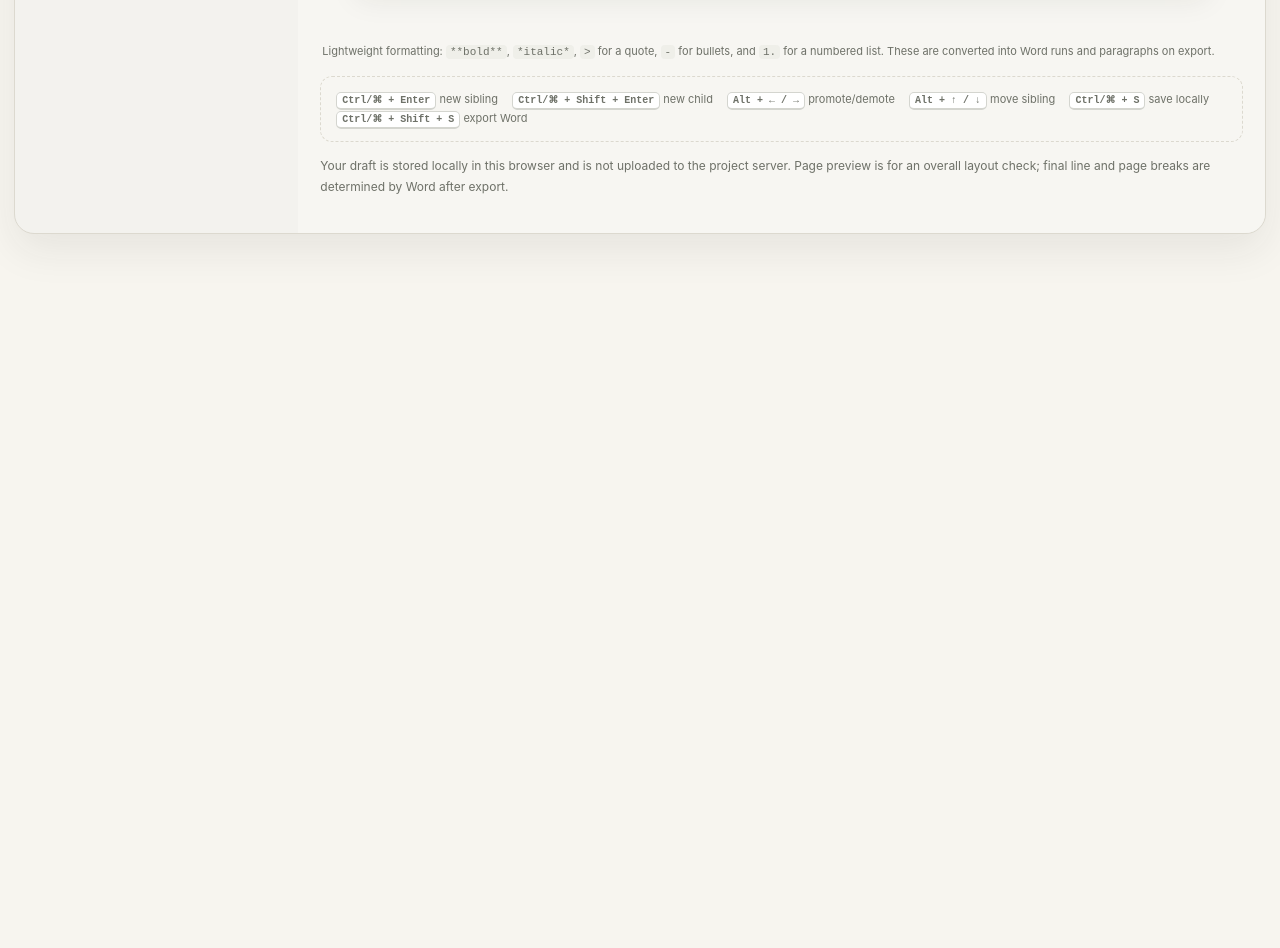
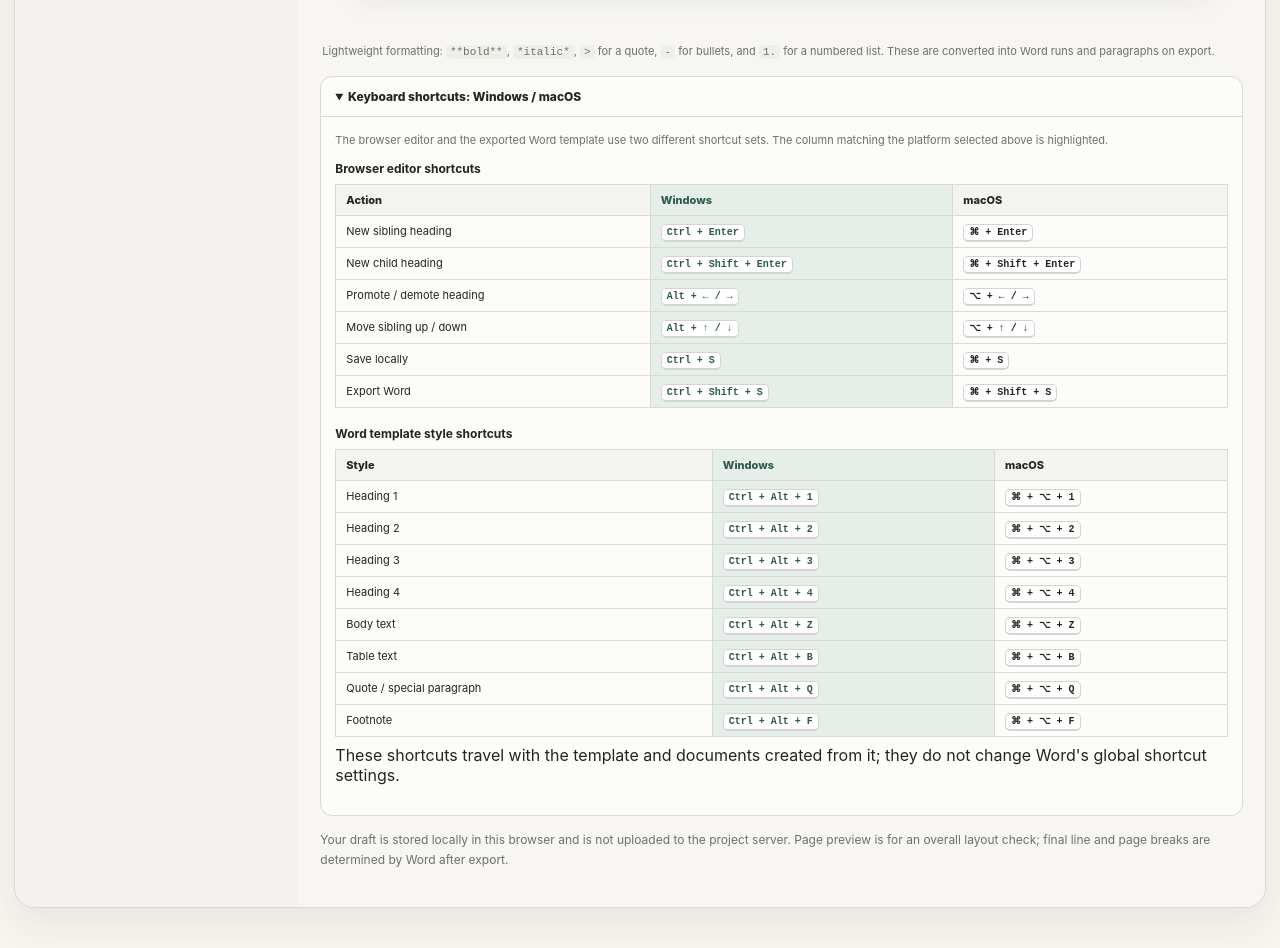
Before and after one commit to SeekerThinker/word-writing-templates, a plain HTML site: page site/en/editor.html in a window 1280 px wide. Shown: the part 1120-2068 px from the top of the page. Before the commit the page ends 1410 px from the top, so only its background shows below. Drawn offline with nearby package versions, Linux system fonts and the light colour scheme.

Commit message:
Add platform shortcut reference to English editor

```diff
--- a/site/en/editor.html
+++ b/site/en/editor.html
@@ -9,6 +9,24 @@
   <link rel="alternate" hreflang="zh-CN" href="../editor.html" />
   <link rel="alternate" hreflang="en" href="./editor.html" />
   <link rel="stylesheet" href="../editor.css" />
+  <style>
+    .shortcut-panel { margin-top: 14px; border: 1px solid var(--line); border-radius: 12px; background: rgba(255,255,255,.7); overflow: hidden; }
+    .shortcut-panel summary { padding: 12px 14px; cursor: pointer; font-size: 12px; font-weight: 800; }
+    .shortcut-panel[open] summary { border-bottom: 1px solid var(--line); }
+    .shortcut-content { padding: 14px; }
+    .shortcut-content > p { margin: 0 0 12px; color: var(--muted); font-size: 11px; line-height: 1.65; }
+    .shortcut-group + .shortcut-group { margin-top: 18px; }
+    .shortcut-group h3 { margin: 0 0 8px; font-size: 12px; }
+    .shortcut-table-wrap { overflow-x: auto; }
+    .shortcut-table { width: 100%; border-collapse: collapse; font-size: 11px; }
+    .shortcut-table th, .shortcut-table td { padding: 8px 10px; border: 1px solid var(--line); text-align: left; vertical-align: middle; }
+    .shortcut-table th { background: #f3f3ef; font-weight: 800; }
+    .shortcut-table kbd { white-space: nowrap; padding: 2px 5px; border: 1px solid #d4d5cf; border-bottom-width: 2px; border-radius: 5px; background: white; font: 700 10px/1.2 ui-monospace, monospace; }
+    .shortcut-panel[data-active-platform="windows"] [data-shortcut-platform="windows"],
+    .shortcut-panel[data-active-platform="macos"] [data-shortcut-platform="macos"] { background: var(--accent-soft); color: var(--accent); }
+    .shortcut-platform-note { margin-top: 8px !important; }
+    @media (max-width: 720px) { .shortcut-table { min-width: 560px; } }
+  </style>
 </head>
 <body>
   <header class="editor-topbar">
@@ -60,7 +78,37 @@
         <div class="document-canvas" id="documentCanvas" aria-live="polite"></div>
         <div class="editor-help">
           <p class="syntax-help">Lightweight formatting: <code>**bold**</code>, <code>*italic*</code>, <code>&gt;</code> for a quote, <code>-</code> for bullets, and <code>1.</code> for a numbered list. These are converted into Word runs and paragraphs on export.</p>
-          <div class="keyboard-help"><kbd>Ctrl/⌘ + Enter</kbd> new sibling　 <kbd>Ctrl/⌘ + Shift + Enter</kbd> new child　 <kbd>Alt + ← / →</kbd> promote/demote　 <kbd>Alt + ↑ / ↓</kbd> move sibling　 <kbd>Ctrl/⌘ + S</kbd> save locally　 <kbd>Ctrl/⌘ + Shift + S</kbd> export Word</div>
+          <details class="shortcut-panel" id="shortcutPanel" open>
+            <summary>Keyboard shortcuts: Windows / macOS</summary>
+            <div class="shortcut-content">
+              <p>The browser editor and the exported Word template use two different shortcut sets. The column matching the platform selected above is highlighted.</p>
+              <section class="shortcut-group" aria-labelledby="web-shortcuts-title">
+                <h3 id="web-shortcuts-title">Browser editor shortcuts</h3>
+                <div class="shortcut-table-wrap"><table class="shortcut-table"><thead><tr><th>Action</th><th data-shortcut-platform="windows">Windows</th><th data-shortcut-platform="macos">macOS</th></tr></thead><tbody>
+                  <tr><td>New sibling heading</td><td data-shortcut-platform="windows"><kbd>Ctrl + Enter</kbd></td><td data-shortcut-platform="macos"><kbd>⌘ + Enter</kbd></td></tr>
+                  <tr><td>New child heading</td><td data-shortcut-platform="windows"><kbd>Ctrl + Shift + Enter</kbd></td><td data-shortcut-platform="macos"><kbd>⌘ + Shift + Enter</kbd></td></tr>
+                  <tr><td>Promote / demote heading</td><td data-shortcut-platform="windows"><kbd>Alt + ← / →</kbd></td><td data-shortcut-platform="macos"><kbd>⌥ + ← / →</kbd></td></tr>
+                  <tr><td>Move sibling up / down</td><td data-shortcut-platform="windows"><kbd>Alt + ↑ / ↓</kbd></td><td data-shortcut-platform="macos"><kbd>⌥ + ↑ / ↓</kbd></td></tr>
+                  <tr><td>Save locally</td><td data-shortcut-platform="windows"><kbd>Ctrl + S</kbd></td><td data-shortcut-platform="macos"><kbd>⌘ + S</kbd></td></tr>
+                  <tr><td>Export Word</td><td data-shortcut-platform="windows"><kbd>Ctrl + Shift + S</kbd></td><td data-shortcut-platform="macos"><kbd>⌘ + Shift + S</kbd></td></tr>
+                </tbody></table></div>
+              </section>
+              <section class="shortcut-group" aria-labelledby="word-shortcuts-title">
+                <h3 id="word-shortcuts-title">Word template style shortcuts</h3>
+                <div class="shortcut-table-wrap"><table class="shortcut-table"><thead><tr><th>Style</th><th data-shortcut-platform="windows">Windows</th><th data-shortcut-platform="macos">macOS</th></tr></thead><tbody>
+                  <tr><td>Heading 1</td><td data-shortcut-platform="windows"><kbd>Ctrl + Alt + 1</kbd></td><td data-shortcut-platform="macos"><kbd>⌘ + ⌥ + 1</kbd></td></tr>
+                  <tr><td>Heading 2</td><td data-shortcut-platform="windows"><kbd>Ctrl + Alt + 2</kbd></td><td data-shortcut-platform="macos"><kbd>⌘ + ⌥ + 2</kbd></td></tr>
+                  <tr><td>Heading 3</td><td data-shortcut-platform="windows"><kbd>Ctrl + Alt + 3</kbd></td><td data-shortcut-platform="macos"><kbd>⌘ + ⌥ + 3</kbd></td></tr>
+                  <tr><td>Heading 4</td><td data-shortcut-platform="windows"><kbd>Ctrl + Alt + 4</kbd></td><td data-shortcut-platform="macos"><kbd>⌘ + ⌥ + 4</kbd></td></tr>
+                  <tr><td>Body text</td><td data-shortcut-platform="windows"><kbd>Ctrl + Alt + Z</kbd></td><td data-shortcut-platform="macos"><kbd>⌘ + ⌥ + Z</kbd></td></tr>
+                  <tr><td>Table text</td><td data-shortcut-platform="windows"><kbd>Ctrl + Alt + B</kbd></td><td data-shortcut-platform="macos"><kbd>⌘ + ⌥ + B</kbd></td></tr>
+                  <tr><td>Quote / special paragraph</td><td data-shortcut-platform="windows"><kbd>Ctrl + Alt + Q</kbd></td><td data-shortcut-platform="macos"><kbd>⌘ + ⌥ + Q</kbd></td></tr>
+                  <tr><td>Footnote</td><td data-shortcut-platform="windows"><kbd>Ctrl + Alt + F</kbd></td><td data-shortcut-platform="macos"><kbd>⌘ + ⌥ + F</kbd></td></tr>
+                </tbody></table></div>
+                <p class="shortcut-platform-note">These shortcuts travel with the template and documents created from it; they do not change Word's global shortcut settings.</p>
+              </section>
+            </div>
+          </details>
           <p class="editor-note">Your draft is stored locally in this browser and is not uploaded to the project server. Page preview is for an overall layout check; final line and page breaks are determined by Word after export.</p>
         </div>
       </section>
@@ -68,6 +116,16 @@
   </main>
   <script src="https://cdnjs.cloudflare.com/ajax/libs/jszip/3.10.1/jszip.min.js" integrity="sha512-XMVd28F1oH/O71fzwBnV7HucLxVwtxf26XV8P4wPk26EDxuGZ91N8bsOttmnomcCD3CS5ZMRL50H0GgOHvegtg==" crossorigin="anonymous" referrerpolicy="no-referrer"></script>
   <script src="../editor.js"></script>
+  <script>
+    (() => {
+      const panel = document.querySelector('#shortcutPanel');
+      const platform = document.querySelector('#platform');
+      if (!panel || !platform) return;
+      const sync = () => panel.dataset.activePlatform = platform.value === 'macos' ? 'macos' : 'windows';
+      platform.addEventListener('change', sync);
+      sync();
+    })();
+  </script>
   <script src="../i18n.js"></script>
 </body>
 </html>
```
